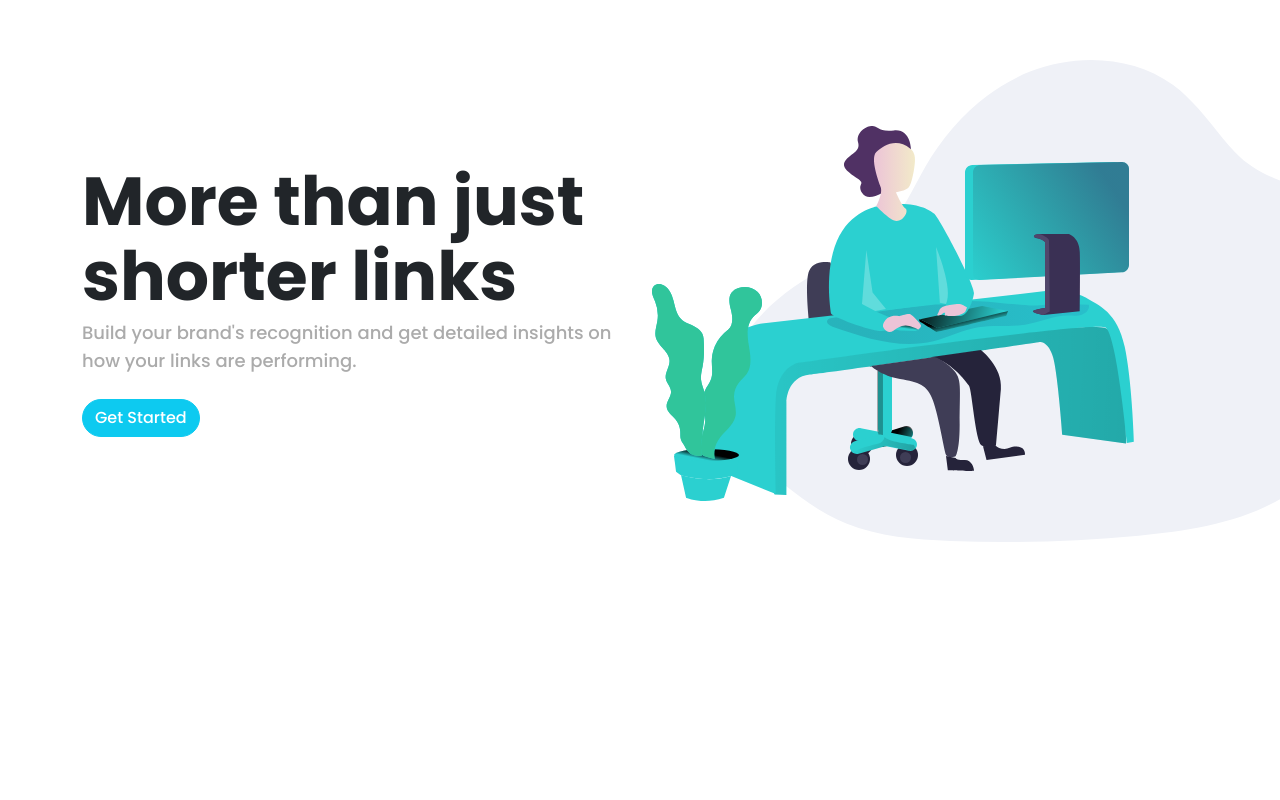
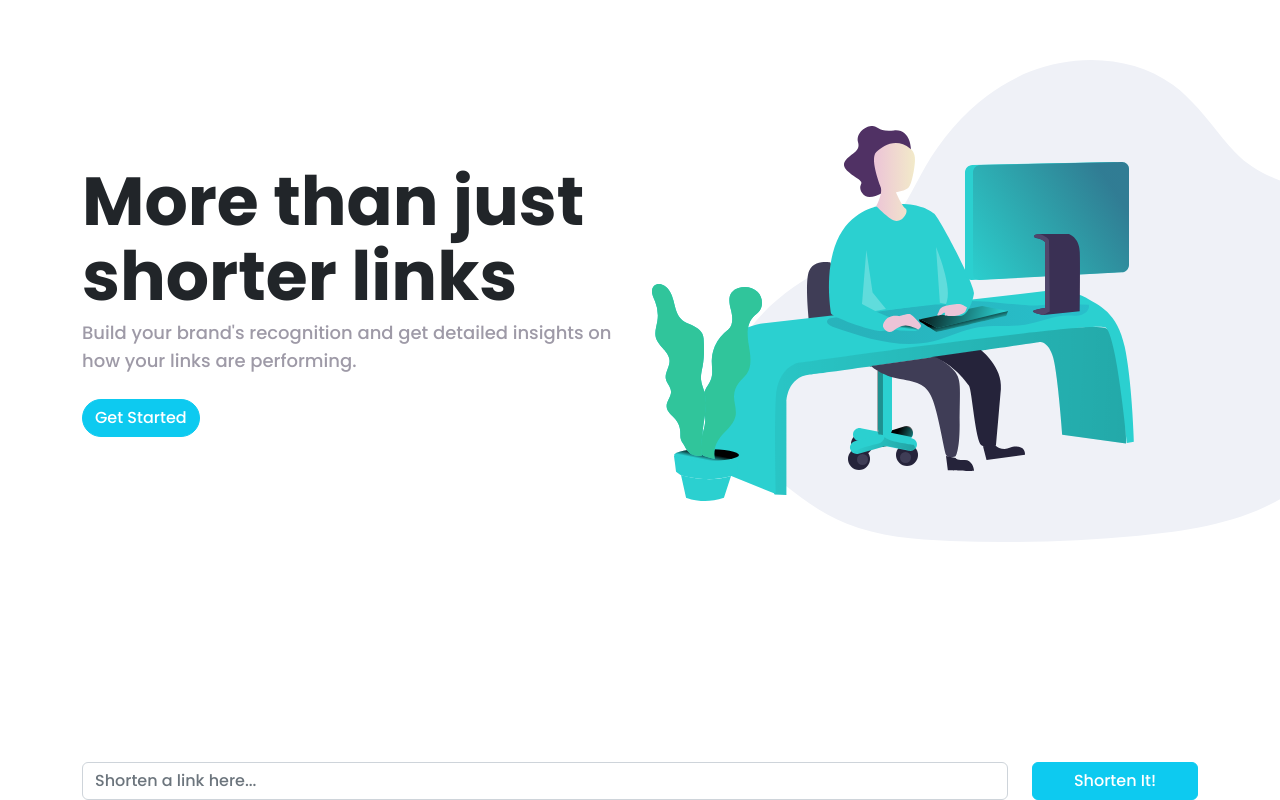
Before and after one commit to faha1999/url-shortening-api-landing-page, a React (Create React App) app: page / in a window 1280 px wide. Shown: the part 159-959 px from the top of the page. Before the commit the page ends 921 px from the top, so only its background shows below. Built offline with nearby package versions, Linux system fonts and the light colour scheme.

Commit message:
initial commit

```diff
--- a/src/App.jsx
+++ b/src/App.jsx
@@ -1,12 +1,14 @@
 import React from 'react';
 import { Header } from './components/Header';
 import { Hero } from './components/Hero';
+import ShortenLink from './components/ShortenLink';
 
 export const App = () => {
   return (
     <>
       <Header />
       <Hero />
+      <ShortenLink />
     </>
   );
 };
--- a/src/assets/styles/scss/components/_hero.scss
+++ b/src/assets/styles/scss/components/_hero.scss
@@ -14,7 +14,7 @@
     line-height: 1.1;
   }
   p {
-    color: #ababab;
+    color: $GrayishViolet;
     font-size: 1.125rem;
     line-height: 1.75rem;
     font-weight: 500;
--- /dev/null
+++ b/src/components/ShortenLink.jsx
@@ -0,0 +1,120 @@
+import React from 'react';
+
+class ShortenLink extends React.Component {
+  constructor(props) {
+    super(props);
+    this.state = {
+      name: 'Shorten',
+      error: null,
+      value: '',
+      items: [],
+      btnClicked: '',
+      linkStorage: JSON.parse(localStorage.getItem('data')),
+    };
+
+    this.handleChange = this.handleChange.bind(this);
+  }
+
+  handleChange(event) {
+    this.setState({ value: event.target.value });
+  }
+
+  fetchAPI = () => {
+    let param = this.state.value;
+
+    fetch(`https://api.shrtco.de/v2/shorten?url=${param}`)
+      .then((res) => res.json())
+      .then((result) => {
+        if (localStorage.getItem('data') == null) {
+          localStorage.setItem('data', '[]');
+        }
+
+        var old_data = JSON.parse(localStorage.getItem('data'));
+
+        if (result.ok === true) {
+          old_data.push(result);
+        }
+
+        localStorage.setItem('data', JSON.stringify(old_data));
+
+        this.setState({
+          items: result,
+          linkStorage: JSON.parse(localStorage.getItem('data')),
+        });
+      })
+      .catch((error) => console.log('error', error));
+  };
+
+  render() {
+    const { items, linkStorage } = this.state;
+    return (
+      <section className="shorten">
+        <div className="container">
+          <div className="card-form">
+            <div className="row">
+              <div className="col-sm-12 col-md-9 col-lg-10">
+                <input
+                  type="text"
+                  className={`form-control ${
+                    items.ok === false ? 'border-danger' : ''
+                  }`}
+                  id="inputShorten"
+                  placeholder="Shorten a link here..."
+                  required
+                  value={this.state.value}
+                  onChange={this.handleChange}
+                />
+              </div>
+              <div className="col-sm-12 col-md-3 col-lg-2">
+                <button
+                  className="btn btn-info d-block w-100"
+                  onClick={this.fetchAPI}
+                >
+                  Shorten It!
+                </button>
+              </div>
+            </div>
+            {items.ok === false ? (
+              <p className="validation text-danger">Please add a link</p>
+            ) : (
+              ''
+            )}
+          </div>
+          {localStorage.getItem('data') != null &&
+            linkStorage
+              .reverse()
+              .slice(0, 3)
+              .map((item, index) => (
+                <div className="card card-link border-0" key={index}>
+                  <div className="card-header">
+                    <p>{item.result.original_link}</p>
+                  </div>
+                  <div className="card-body">
+                    <p className="text-info me-0 me-sm-4">
+                      {item.result.short_link}
+                    </p>
+                    <button
+                      className={`btn ${
+                        index === this.state.btnClicked
+                          ? 'btn-primary'
+                          : 'btn-info'
+                      }`}
+                      onClick={() => {
+                        navigator.clipboard.writeText(item.result.short_link);
+                        this.setState({
+                          btnClicked: index,
+                        });
+                      }}
+                    >
+                      {index === this.state.btnClicked ? 'Copied!' : 'Copy'}
+                    </button>
+                  </div>
+                </div>
+              ))}
+        </div>
+      </section>
+    );
+  }
+}
+
+export default ShortenLink;
```
Also changed, not shown: src/assets/styles/css/styles.min.css, 1 other file (tests, documents, lock files or other folders).
